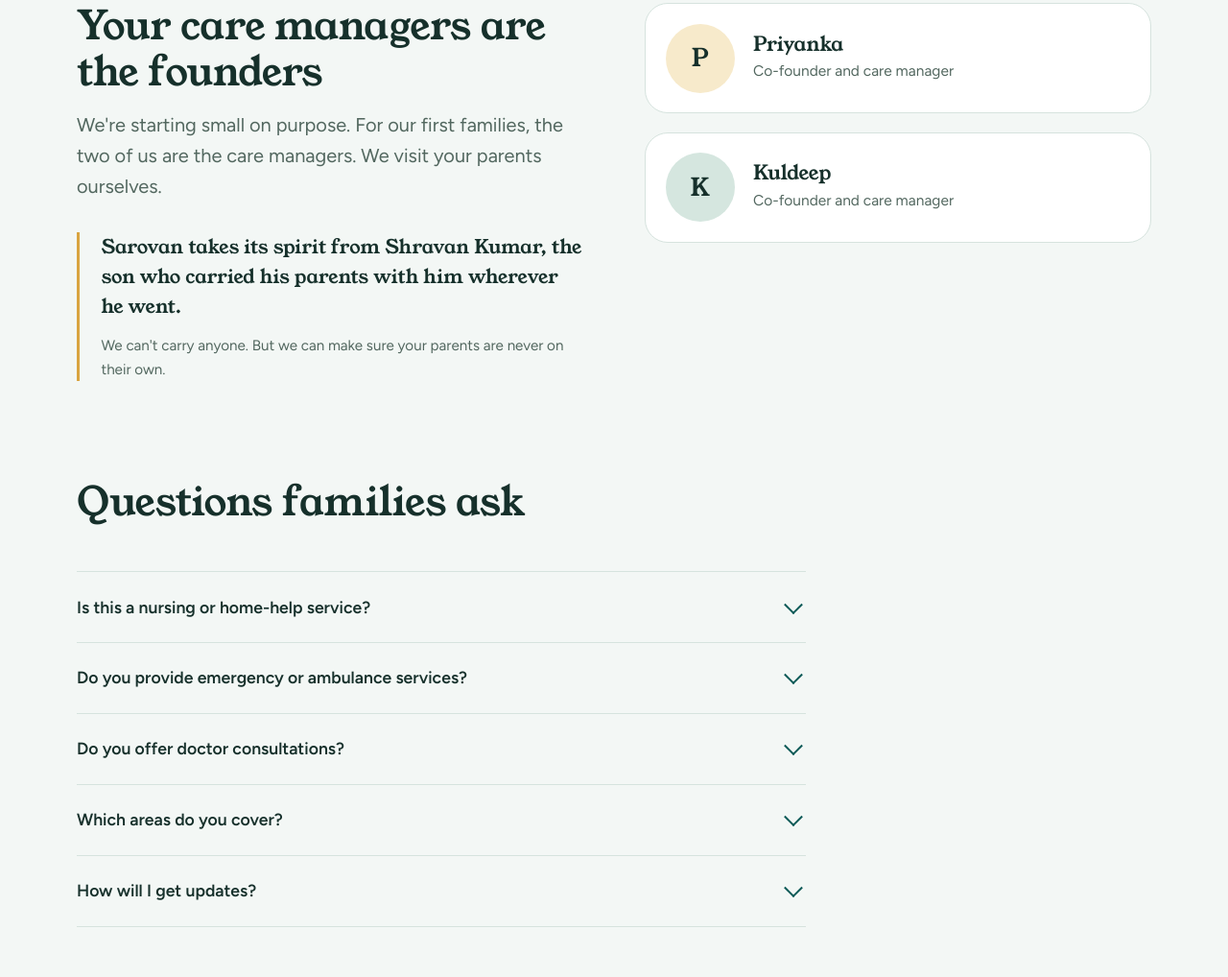
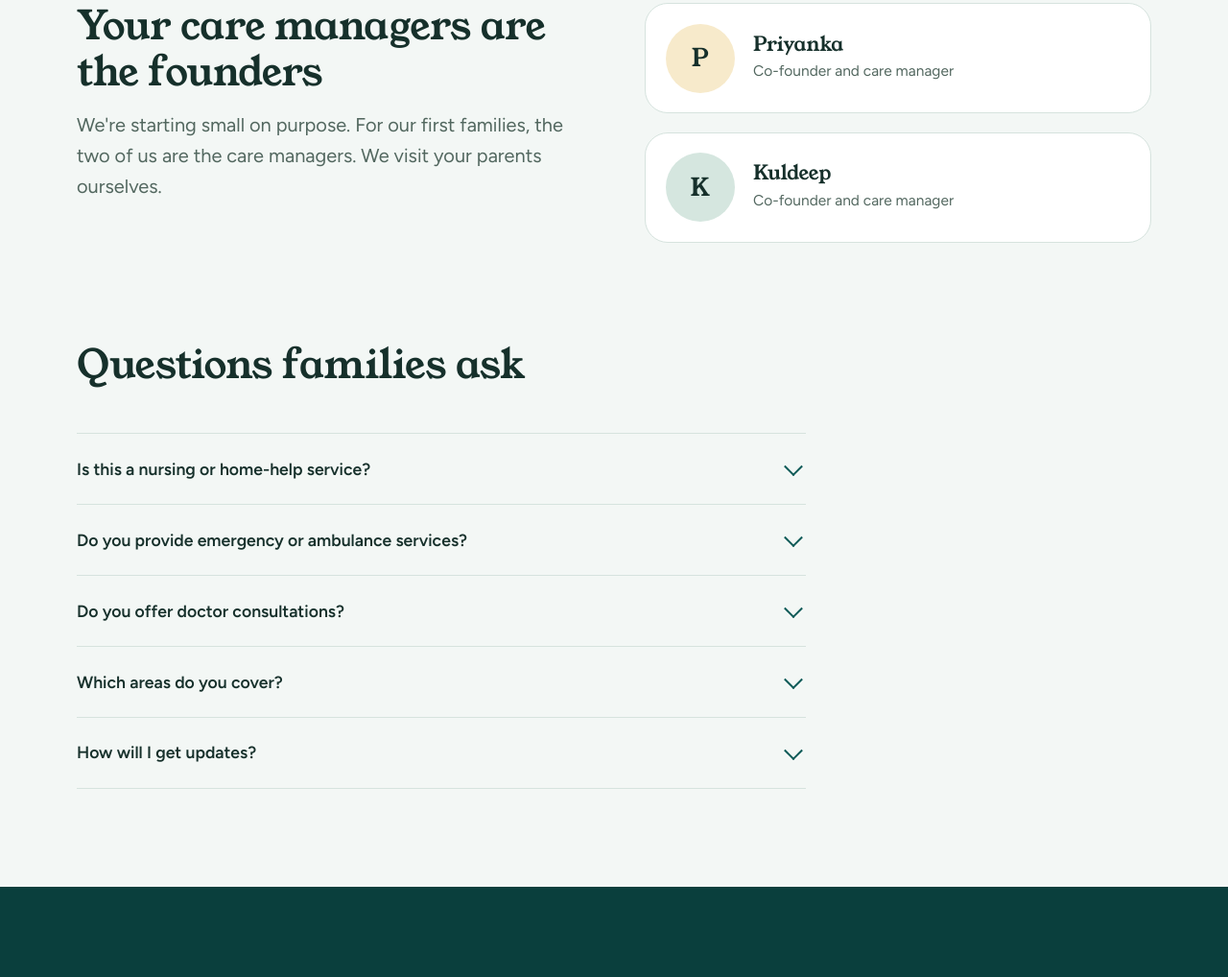
Before and after one commit to mrgogoi59/sarovan-website, a plain HTML site: page index.html in a window 1280 px wide. Shown: the part 3350-4368 px from the top of the page at 96% size. Drawn offline with Linux system fonts and the light colour scheme.

Commit message:
Remove Shravan Kumar section

```diff
--- a/index.html
+++ b/index.html
@@ -209,9 +209,6 @@
 .person .av{width:72px;height:72px;border-radius:50%;display:grid;place-items:center;font-family:var(--serif);font-size:1.6rem;background:var(--gold-soft);color:var(--ink)}
 .person:nth-child(2) .av{background:var(--sage)}
 .person p{color:var(--muted);font-size:.97rem;margin-top:.2rem}
-.story{margin-top:2rem;padding-left:1.4rem;border-left:3px solid var(--gold)}
-.story p{font-family:var(--serif);font-size:1.25rem;line-height:1.55}
-.story small{display:block;margin-top:.8rem;color:var(--muted);font-size:.95rem}
 @media (max-width:860px){.founders{grid-template-columns:1fr;gap:2.5rem}}
 
 /* faq */
@@ -466,10 +463,6 @@
     <div>
       <h2>Your care managers are the founders</h2>
       <p class="lede" style="margin-top:1rem">We're starting small on purpose. For our first families, the two of us are the care managers. We visit your parents ourselves.</p>
-      <div class="story">
-        <p>Sarovan takes its spirit from Shravan Kumar, the son who carried his parents with him wherever he went.</p>
-        <small>We can't carry anyone. But we can make sure your parents are never on their own.</small>
-      </div>
     </div>
     <div class="people">
       <div class="person">
```
